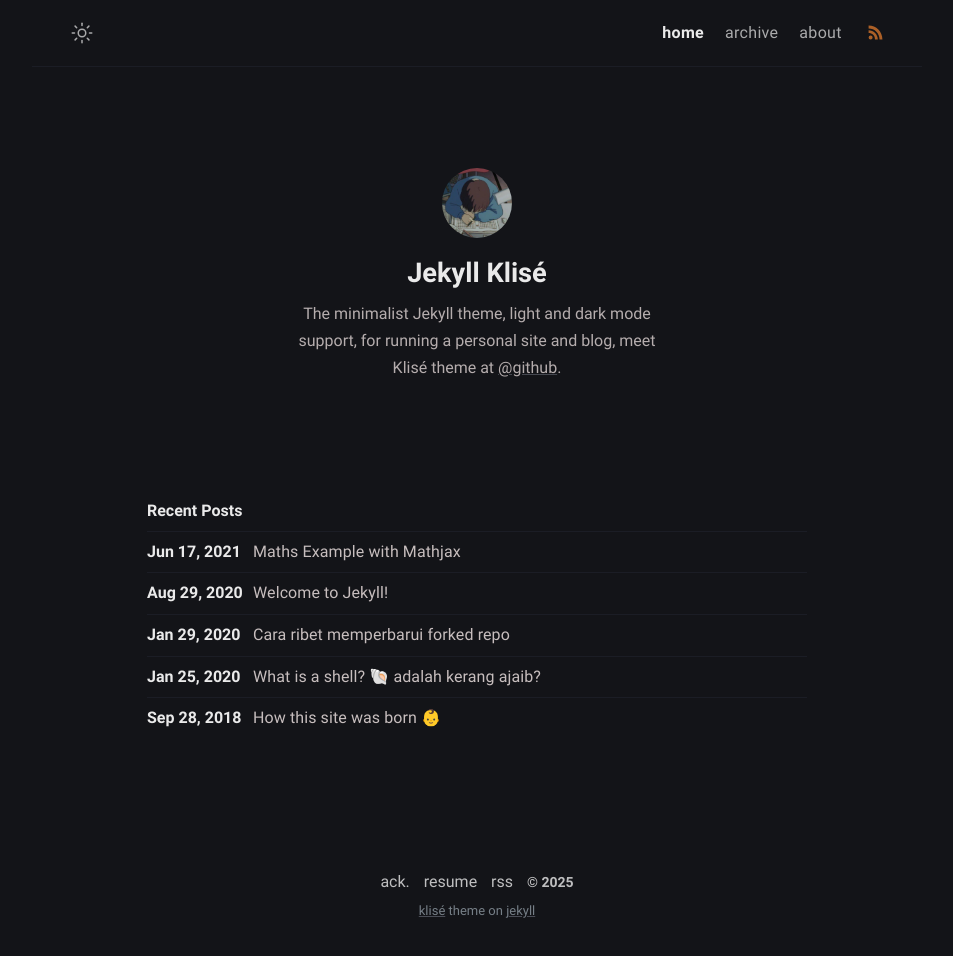
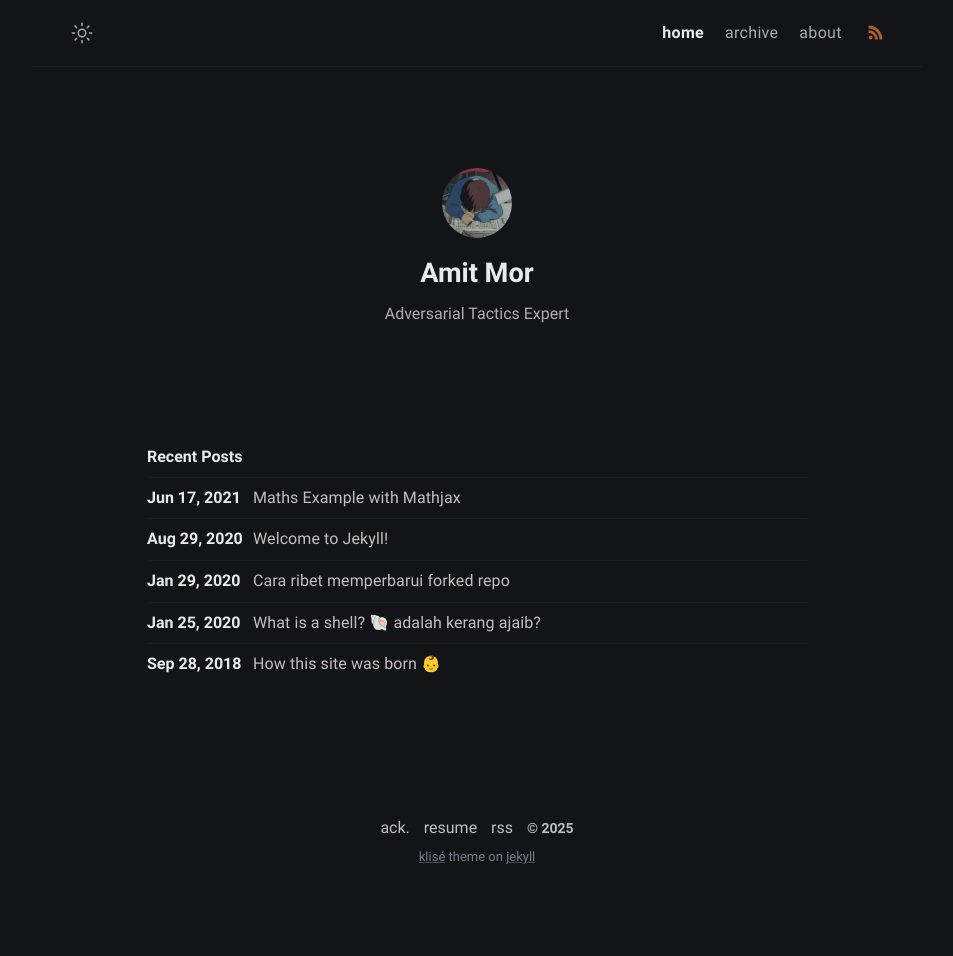
Before and after one commit to Extravenger/extravenger.github.io, a Jekyll site: the page built from index.md, in a window 1280 px wide. Shown: the whole page, without its empty margins (163-1116 px from the left). Built offline with Jekyll 4.4.1, drawn with Linux system fonts in a browser that asks for light colours; after the commit the page ends 902 px from its top, so only the background shows below that.

Commit message:
Update _config.yml

```diff
--- a/_config.yml
+++ b/_config.yml
@@ -11,10 +11,9 @@
 
 # Profile settings
 author:
-  name: Jekyll Klisé # author name
+  name: Amit Mor # author name
   bio: >- # tell to the world
-    The minimalist Jekyll theme, light and dark mode support, for running a personal site and blog,
-    meet Klisé theme at <a href="https://github.com/piharpi/jekyll-klise" target="_blank" rel="noopener">@github</a>.
+    Adversarial Tactics Expert
   username: username # general username
   github: Extravenger # github username
   twitter: twitter_username # twitter username
```
